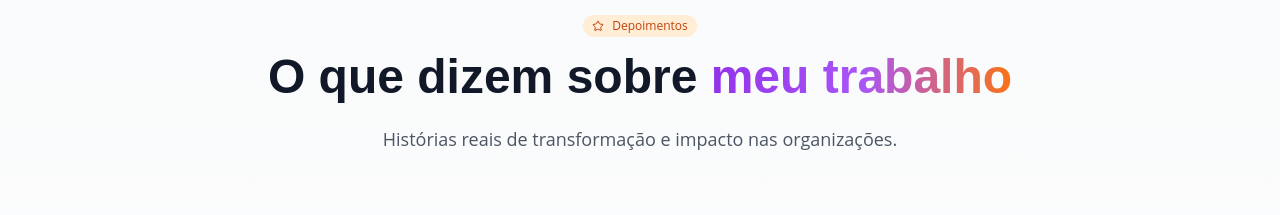
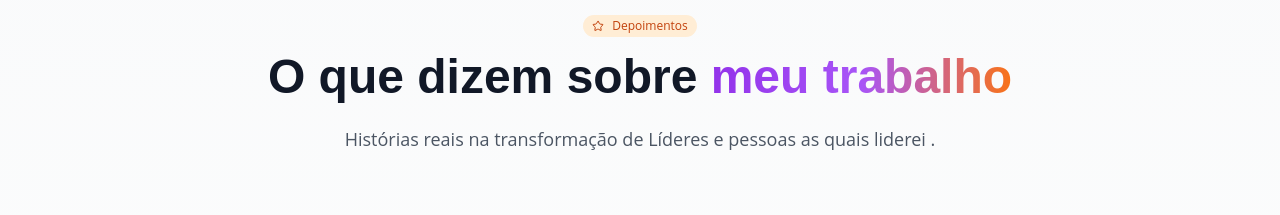
Before and after one commit to Inovamentes/bibimartins-site, a React (Vite) app: page / in a window 1280 px wide. Shown: the part 5060-5275 px from the top of the page. Built offline with nearby package versions, Linux system fonts and the light colour scheme.

Commit message:
Update App.tsx

```diff
--- a/src/App.tsx
+++ b/src/App.tsx
@@ -622,7 +622,7 @@ function App() {
               O que dizem sobre <span className="text-gradient">meu trabalho</span>
             </h2>
             <p className="text-lg text-gray-600">
-              Histórias reais de transformação e impacto nas organizações.
+              Histórias reais na transformação de Líderes e pessoas as quais liderei .
             </p>
           </div>
 
```
